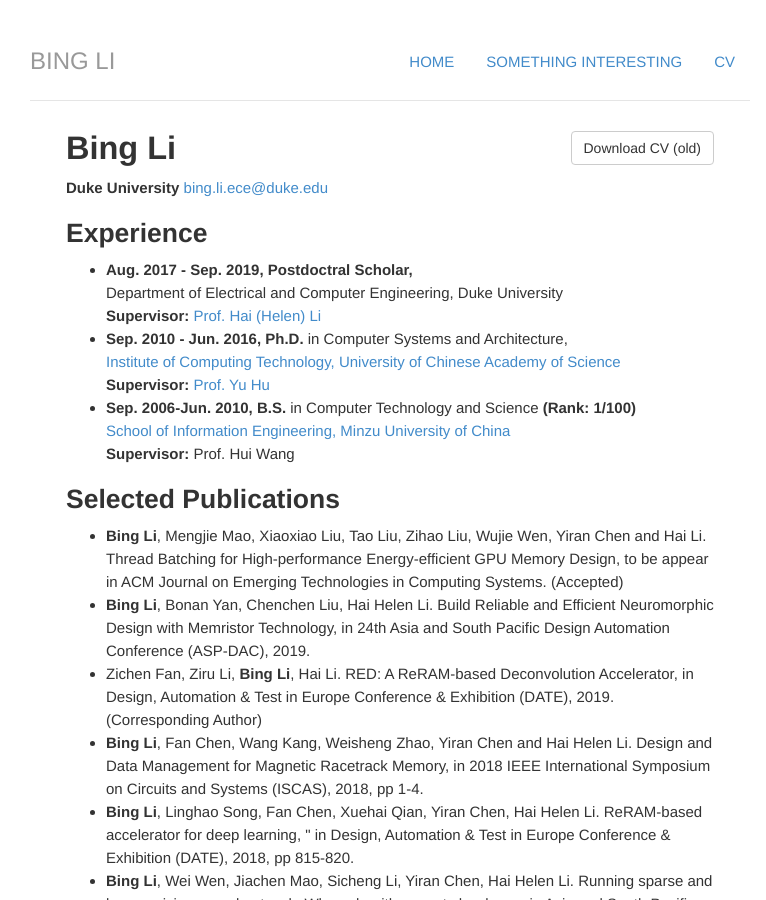
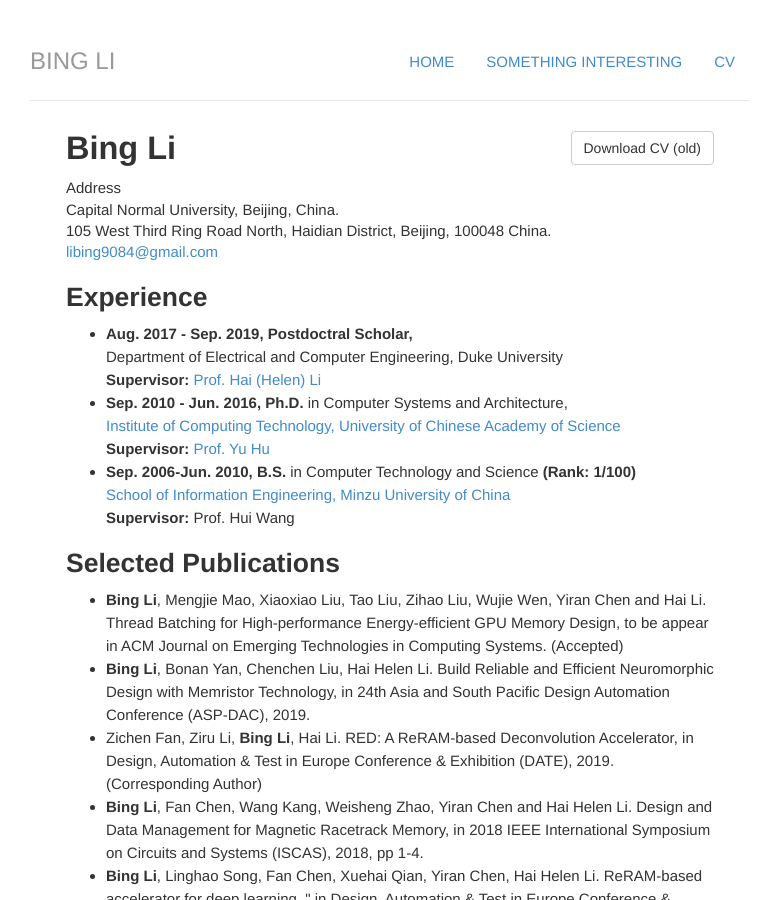
Before and after one commit to libingict/libingict.github.io, a Jekyll site: the page built from cv/index.html, in a window 1280 px wide and 900 px high. Shown: the whole window, without its empty margins (250-1016 px from the left). Built offline with Jekyll 4.4.1, drawn with Linux system fonts in a browser that asks for light colours; nearby versions of some CDN libraries; library files that are not in the unit come from our copies; a script that is not in the unit is left out.

Commit message:
Update index.html

```diff
--- a/cv/index.html
+++ b/cv/index.html
@@ -6,8 +6,10 @@ title: Bing Li Homepage
 	<a href="/files/1_Bing Li-CV-Eng.pdf" class="btn btn-default pull-right" title="Download CV as PDF">Download CV (old)</a>
 				<h1>Bing Li</h1>
 				<address>
-				<strong>Duke University</strong>
-				<a href="mailto:bing.li.ece@duke.edu">bing.li.ece@duke.edu</a>
+				Address<br/>
+				Capital Normal University, Beijing, China. <br/>
+				105 West Third Ring Road North, Haidian District, Beijing, 100048 China. <br/>
+				<a href="mailto:libing9084@gmail.com">libing9084@gmail.com</a>
 				</address>
 				<h2>Experience</h2>
 				<ul>
```
